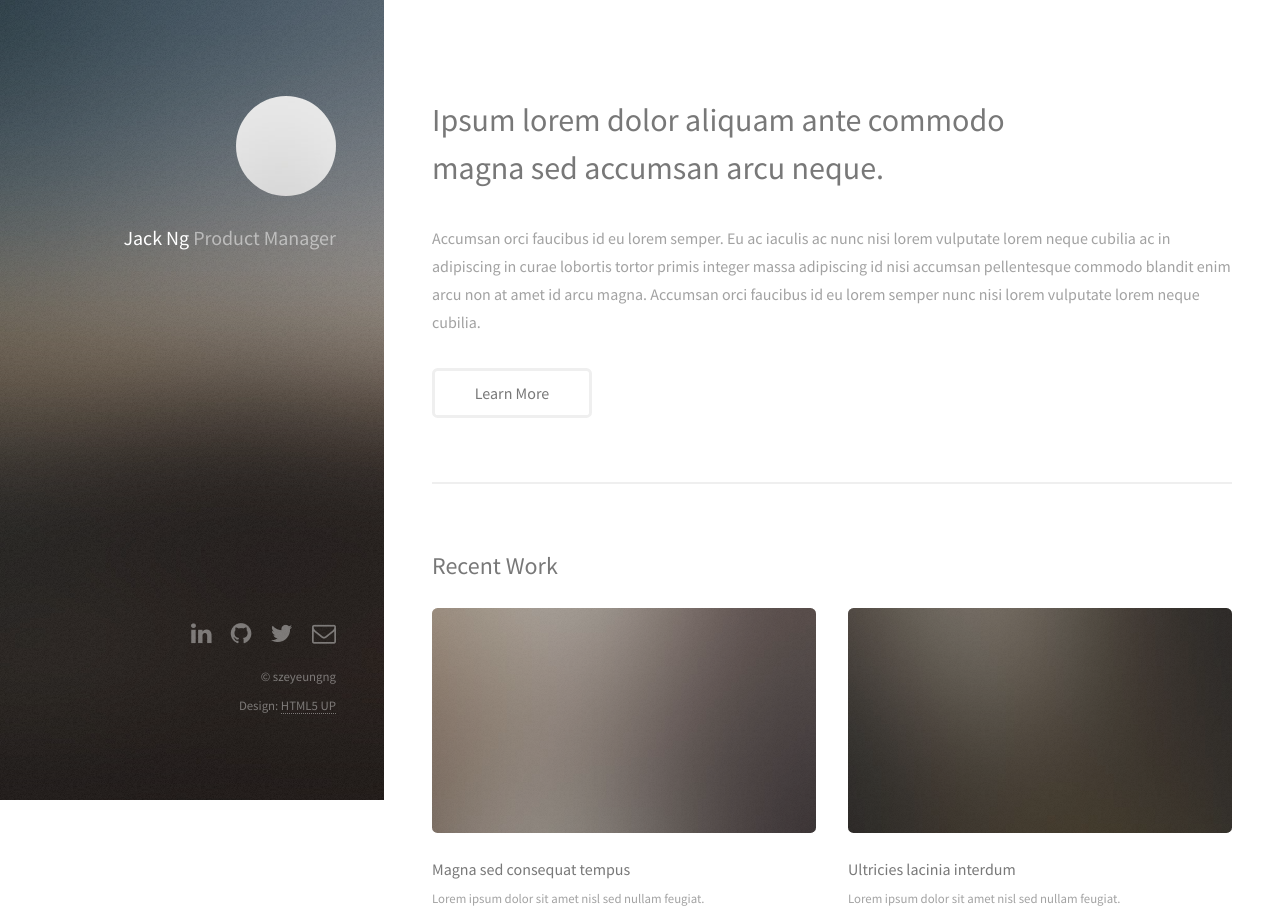
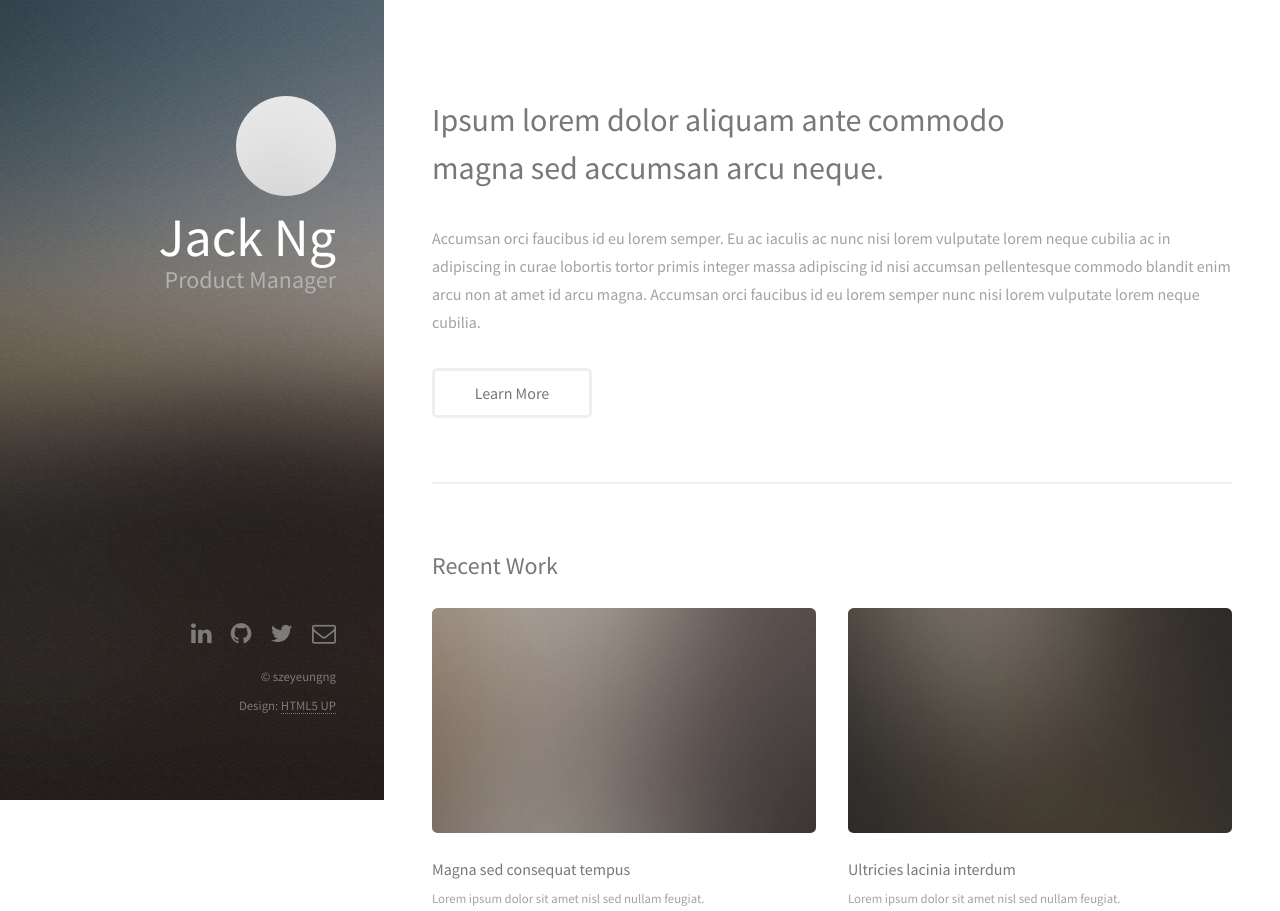
Before and after one commit to szeyeungng/jackng, a website: page static/index.html in a window 1280 px wide. Shown: the top 911 px of the page. Drawn offline with Linux system fonts and the light colour scheme.

Commit message:
profile update

```diff
--- a/static/index.html
+++ b/static/index.html
@@ -27,8 +27,8 @@
 		<!-- Header -->
 			<header id="header">
 				<a href="#" class="image avatar"><img src="images/avatar.jpg" alt="" /></a>
-				<h1><strong>Jack Ng</strong><br />
-				Product Manager<br /></h1>
+				<h1><strong style="font-size:54px">Jack Ng</strong></h1>
+				<p style="font-size:24px">Product Manager</p>
 			</header>
 
 		<!-- Main -->
```
